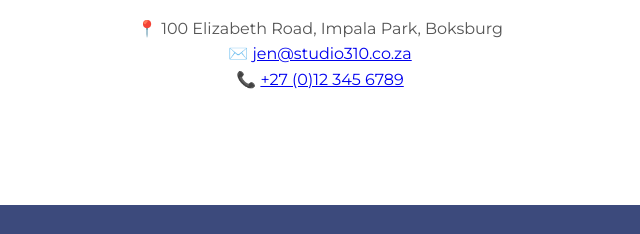
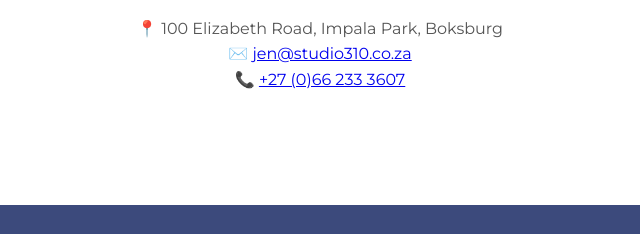
Before and after one commit to Studio-310/www, a plain HTML site: page index.html in a window 1280 px wide. Shown: the part 1300-1534 px from the top of the page, 320-960 px from the left. Drawn offline with nearby package versions, Linux system fonts and the light colour scheme.

Commit message:
Update index.html

```diff
--- a/index.html
+++ b/index.html
@@ -57,7 +57,7 @@
     <p class="contact-info">
       📍 100 Elizabeth Road, Impala Park, Boksburg<br />
       ✉️ <a href="mailto:jen@studio310.co.za">jen@studio310.co.za</a><br />
-      📞 <a href="tel:+27123456789">+27 (0)12 345 6789</a>
+      📞 <a href="tel:+27662333607">+27 (0)66 233 3607</a>
     </p>
   </section>
 
```
